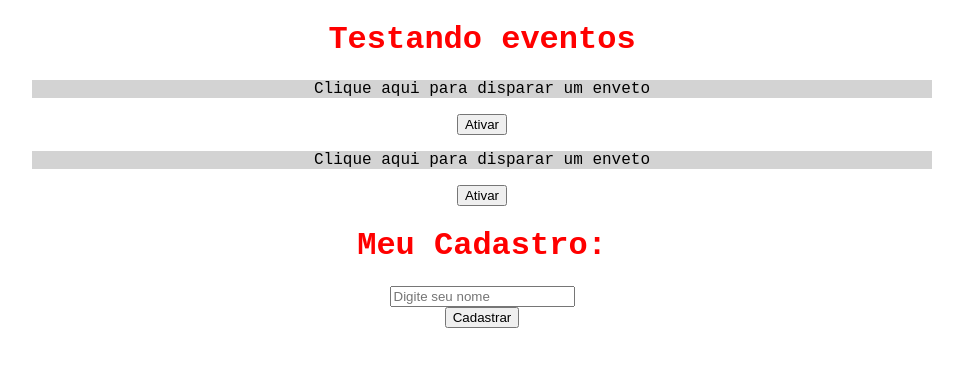
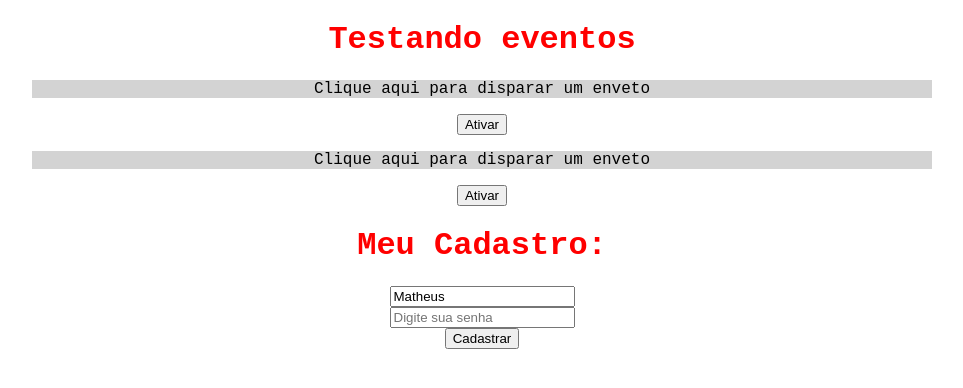
Before and after one commit to alejandrofonsecac/react, a React (Create React App) app in the folder meu-projeto/: page / in a window 1280 px wide. Shown: the top 388 px of the page, without its empty margins (158-1121 px from the left). Built offline with nearby package versions, Linux system fonts and the light colour scheme.

Commit message:
Rook em form

```diff
--- a/meu-projeto/src/components/Form.js
+++ b/meu-projeto/src/components/Form.js
@@ -1,16 +1,38 @@
+import { useState } from "react"
+
 function Form(){
 
     function cadastrarUsuario(event){
         event.preventDefault()
+        console.log(`Usuario ${name} foi cadastrado com a senha: ${password}`)
+        window.alert(name)
         window.alert('Cadastrou o usuário!')
     }
+
+    const [name, setName] = useState('Matheus')
+    const [password, setPassword] = useState()
 
     return(
         <div>
             <h1>Meu Cadastro:</h1>
             <form onSubmit={cadastrarUsuario}>
                 <div>
-                    <input type="text" placeholder="Digite seu nome" />
+                    <input type="text"
+                    id="name"
+                    name="name"
+                    placeholder="Digite seu nome"
+                    value={name}
+                    onChange={(event) => setName(event.target.value)}
+                    />
+                </div>
+                <div>
+                    <input
+                    type="password"
+                    id="password"
+                    name="password"
+                    placeholder="Digite sua senha"
+                    onChange={(event) => setPassword(event.target.value)}
+                    />
                 </div>
                 <div>
                     <input type="submit" value='Cadastrar' />
```
